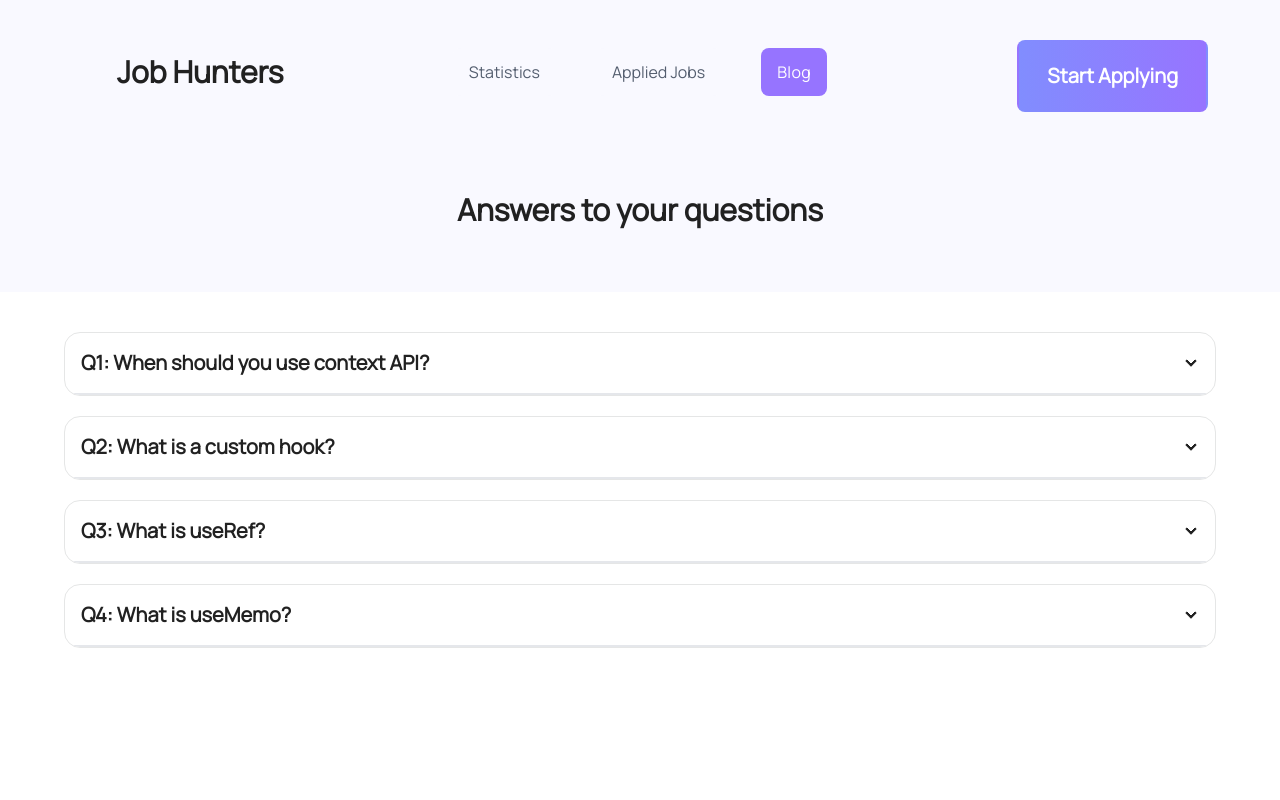
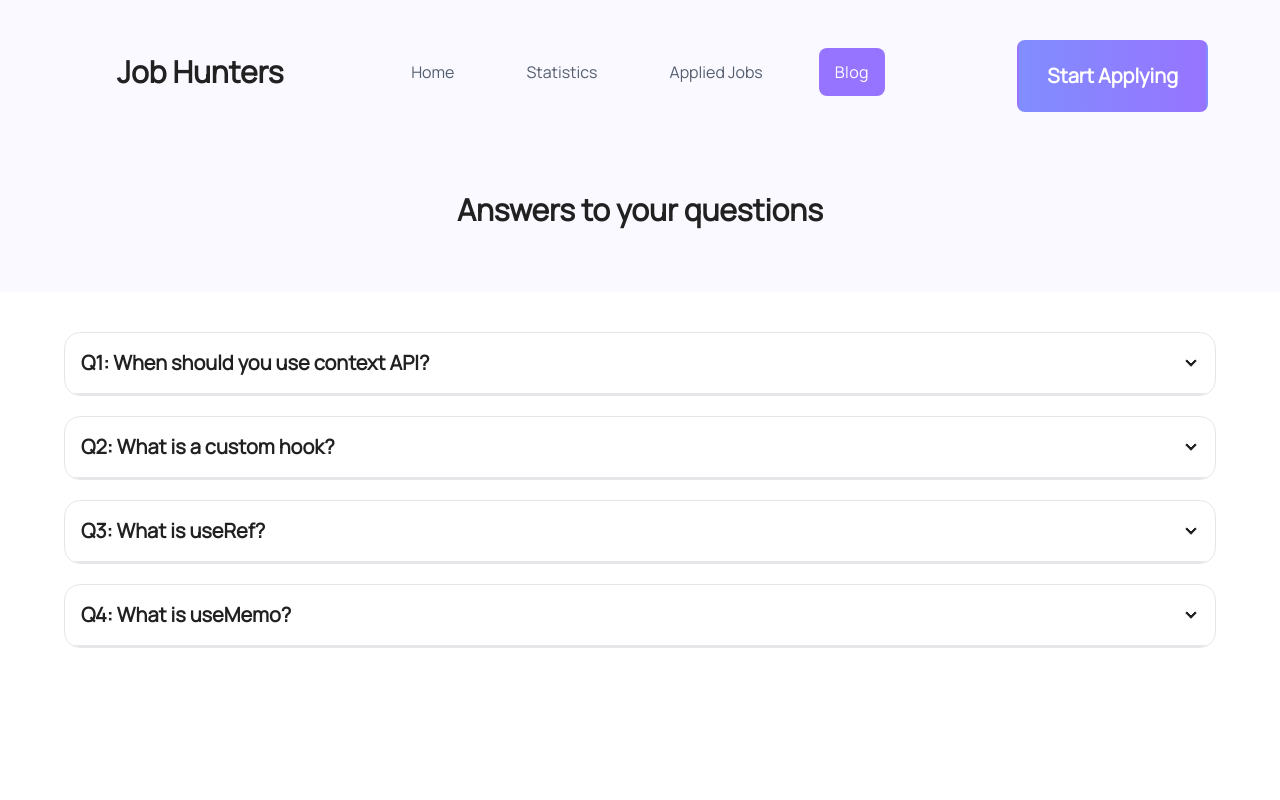
Before and after one commit to siddiquenaim/b7a9-career-hub-siddiquenaim, a React (Vite) app: page /blog in a window 1280 px wide. Shown: the top 800 px of the page. Built offline with nearby package versions, Linux system fonts and the light colour scheme.

Commit message:
added home option in navbar

```diff
--- a/src/components/Header/Header.jsx
+++ b/src/components/Header/Header.jsx
@@ -28,6 +28,17 @@ const Header = () => {
               tabIndex="0"
               className="dropdown-content menu p-2 shadow rounded-box w-52 border font-bold bg-white"
             >
+              <li>
+                <NavLink
+                  to="/"
+                  style={({ isActive }) => ({
+                    color: isActive ? "#fff" : "#545e6f",
+                    background: isActive ? "#9674FF" : "#F9F9FF",
+                  })}
+                >
+                  Home
+                </NavLink>
+              </li>
               <li>
                 <NavLink
                   to="/statistics"
@@ -74,6 +85,17 @@ const Header = () => {
           <ul className="menu menu-horizontal px-1 description">
             <li>
               <NavLink
+                to="/"
+                style={({ isActive }) => ({
+                  color: isActive ? "#fff" : "#545e6f",
+                  background: isActive ? "#9674FF" : "#F9F9FF",
+                })}
+              >
+                Home
+              </NavLink>
+            </li>
+            <li>
+              <NavLink
                 to="/statistics"
                 style={({ isActive }) => ({
                   color: isActive ? "#fff" : "#545e6f",
```
